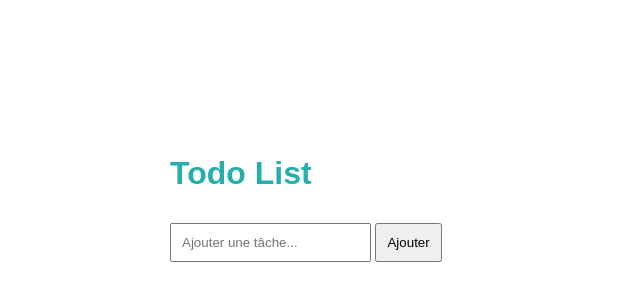
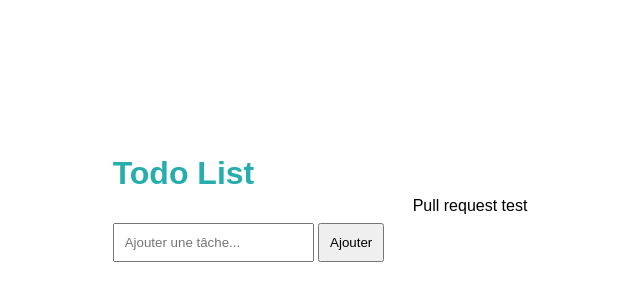
Before and after one commit to yazid69/DevSecOps, a plain HTML site: page index.html in a window 1280 px wide. Shown: the part 194-494 px from the top of the page, without its empty margins (320-960 px from the left). Drawn offline with Linux system fonts and the light colour scheme.

Commit message:
Pull request test on index.html

```diff
--- a/index.html
+++ b/index.html
@@ -16,6 +16,7 @@
         <ul id="tasks-ul">
         </ul>
     </div>
+    Pull request test
 
     <script src="index.js"></script>
 
```
